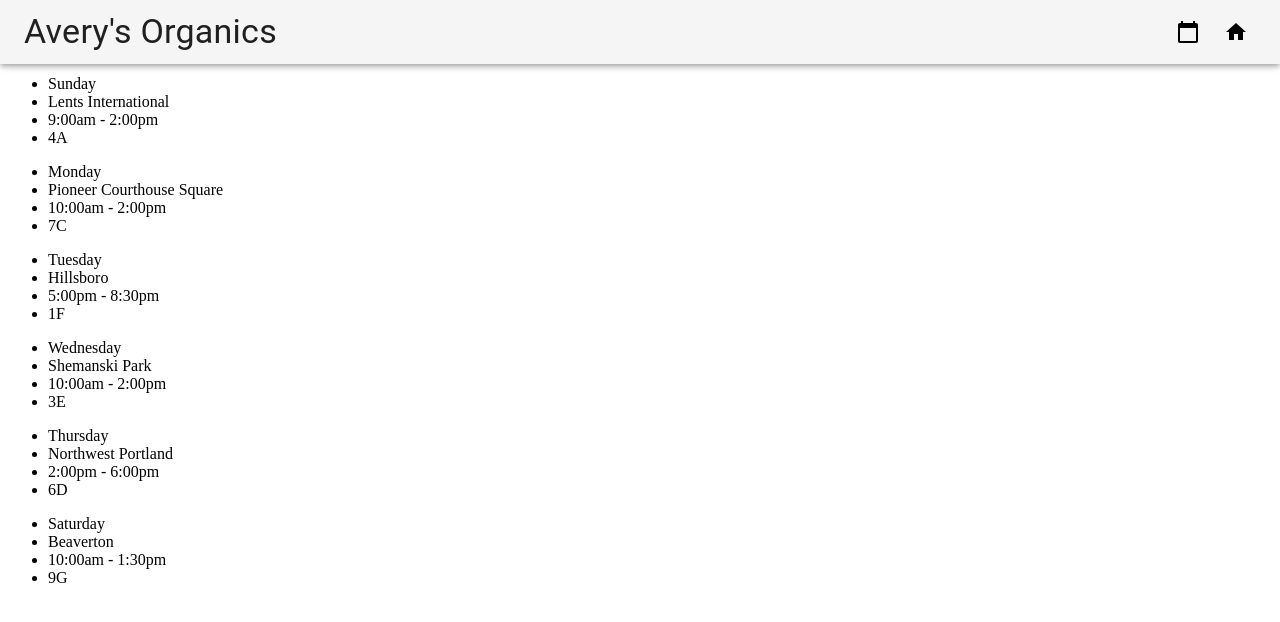
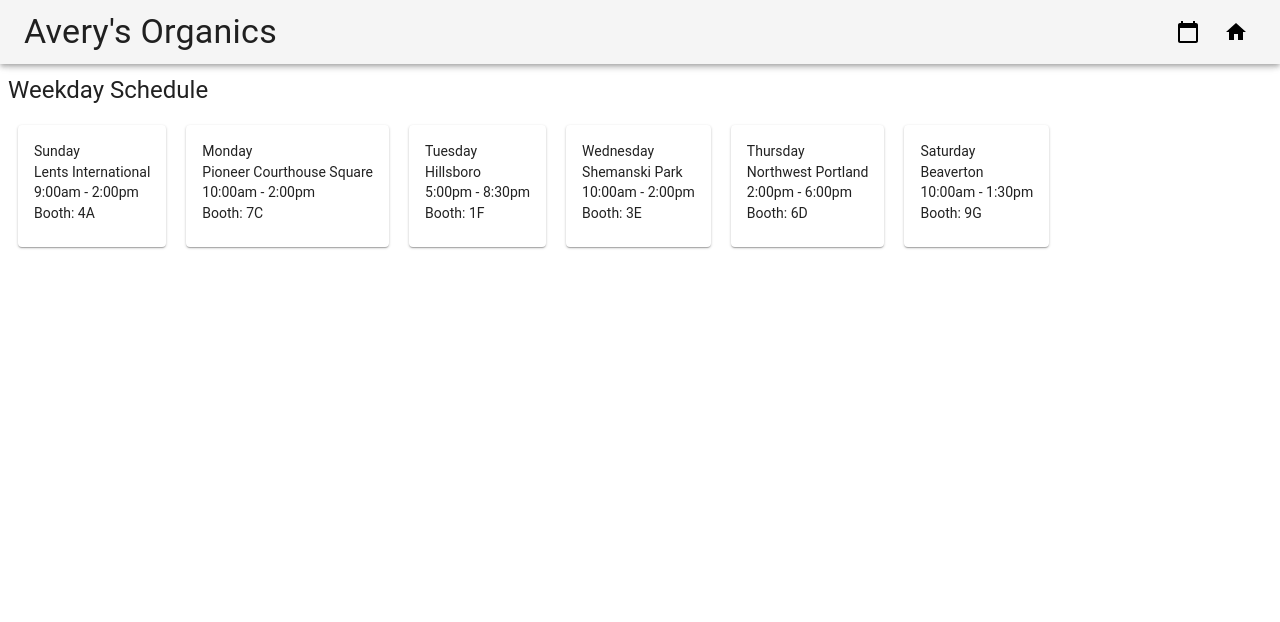
Before and after one commit to entegral/react-farmers-market, a React app: page /#/ in a window 1280 px wide. Shown: the top 622 px of the page. Built offline with nearby package versions, Linux system fonts and the light colour scheme.

Commit message:
integrate material-ui into averys organics

```diff
--- a/src/components/App.jsx
+++ b/src/components/App.jsx
@@ -5,6 +5,7 @@ import Produce from './Produce';
 import MarketList from './MarketList';
 
 function App() {
+
 
   const NavbarStyle = {
     overflow: 'hidden'
--- a/src/components/MarketItem.jsx
+++ b/src/components/MarketItem.jsx
@@ -1,15 +1,35 @@
 import React from 'react';
 import PropTypes from 'prop-types';
+import Card from '@material-ui/core/Card';
+import CardContent from '@material-ui/core/CardContent';
+import Typography from '@material-ui/core/Typography';
 
 function MarketItem ({ day, location, hours, booth }){
 
+  const cardStyle = {
+    margin: '10px 10px 10px 10px',
+
+  };
+
   return (
-    <ul>
-      <li> {day} </li>
-      <li> {location} </li>
-      <li> {hours} </li>
-      <li> {booth} </li>
-    </ul>
+
+    <Card style={cardStyle}>
+      <CardContent>
+        <Typography component='p'>
+          {day}
+        </Typography>
+        <Typography component='p'>
+          {location}
+        </Typography>
+        <Typography component='p'>
+          {hours}
+        </Typography>
+        <Typography component='p'>
+          Booth: {booth}
+        </Typography>
+      </CardContent>
+    </Card>
+
   );
 }
 
--- a/src/components/MarketList.jsx
+++ b/src/components/MarketList.jsx
@@ -1,6 +1,7 @@
 import React from 'react';
 import MarketItem from './MarketItem';
 import PropTypes from 'prop-types';
+import Typography from '@material-ui/core/Typography';
 
 const marketSchedule = [
   {
@@ -47,8 +48,17 @@ function MarketList (){
     marginTop: 75
   };
 
+  const divStyle = {
+    display: 'flex',
+    flexWrap: 'wrap'
+  };
+
   return (
     <div style= {componentStyle}>
+      <Typography gutterBottom variant="h5" component="h2">
+        Weekday Schedule
+      </Typography>
+      <div style={divStyle}>
         {marketSchedule.map((day, index) =>
           <MarketItem day={day.day}
             location={day.location}
@@ -56,6 +66,7 @@ function MarketList (){
             booth={day.booth}
             key={index}/>
         )}
+      </div>
     </div>
   );
 }
--- a/src/components/Produce.jsx
+++ b/src/components/Produce.jsx
@@ -1,11 +1,17 @@
 import React from 'react';
 import ProduceList from './ProduceList';
 import PropTypes from 'prop-types';
+import Typography from '@material-ui/core/Typography';
 
 function Produce (){
 
   const componentStyle = {
-    marginTop: 75
+    marginTop: 75,
+  };
+
+  const divStyle = {
+    display: 'flex',
+    flexWrap: 'wrap'
   };
 
   const produce = [
@@ -280,7 +286,9 @@ function Produce (){
 
   return (
     <div style= {componentStyle}>
-      <h1>Seasonal Produce</h1>
+      <Typography gutterBottom variant="h5" component="h2">Seasonal Produce</Typography>
+
+      <div style={divStyle}>
         {produce.map((item, index) =>
           <ProduceList
             month = {item['month']}
@@ -288,6 +296,7 @@ function Produce (){
             key = {index}
           />
         )}
+      </div>
     </div>
   );
 }
--- a/src/components/ProduceItem.jsx
+++ b/src/components/ProduceItem.jsx
@@ -4,7 +4,7 @@ import PropTypes from 'prop-types';
 function ProduceItem ({ item }){
 
   return (
-    <span> {item} </span>
+    <span>{item} </span>
   );
 }
 
--- a/src/components/ProduceList.jsx
+++ b/src/components/ProduceList.jsx
@@ -1,28 +1,31 @@
 import React from 'react';
 import ProduceItem from './ProduceItem';
 import PropTypes from 'prop-types';
+import Card from '@material-ui/core/Card';
+import CardContent from '@material-ui/core/CardContent';
+import Typography from '@material-ui/core/Typography';
 
 function ProduceList ( { month, selection } ){
 
   const componentStyle = {
-    marginTop: 25
+    margin: '10px 10px 10px 10px',
+    width: '200px'
   };
 
   return (
-    <div style= {componentStyle}>
-      <h3> {month} </h3>
-      <ul>
-        <li>
+    <Card style= {componentStyle}>
+      <CardContent>
+        <Typography gutterBottom variant="h5" component="h2">
+          {month}
+        </Typography>
         {selection.map((item, index) =>
           <ProduceItem
             item = {item}
             key = {index}
           />
         )}
-        </li>
-
-      </ul>
-    </div>
+      </CardContent>
+    </Card>
   );
 }
 
--- a/src/index.jsx
+++ b/src/index.jsx
@@ -2,6 +2,7 @@ import React from 'react';
 import ReactDOM from 'react-dom';
 import App from './components/App';
 import { HashRouter } from 'react-router-dom';
+
 
 ReactDOM.render(
   <HashRouter>
```
Also changed, not shown: src/components/baseline-home-24px.svg (deleted). Lines whose indentation alone changed are shown as unchanged.
